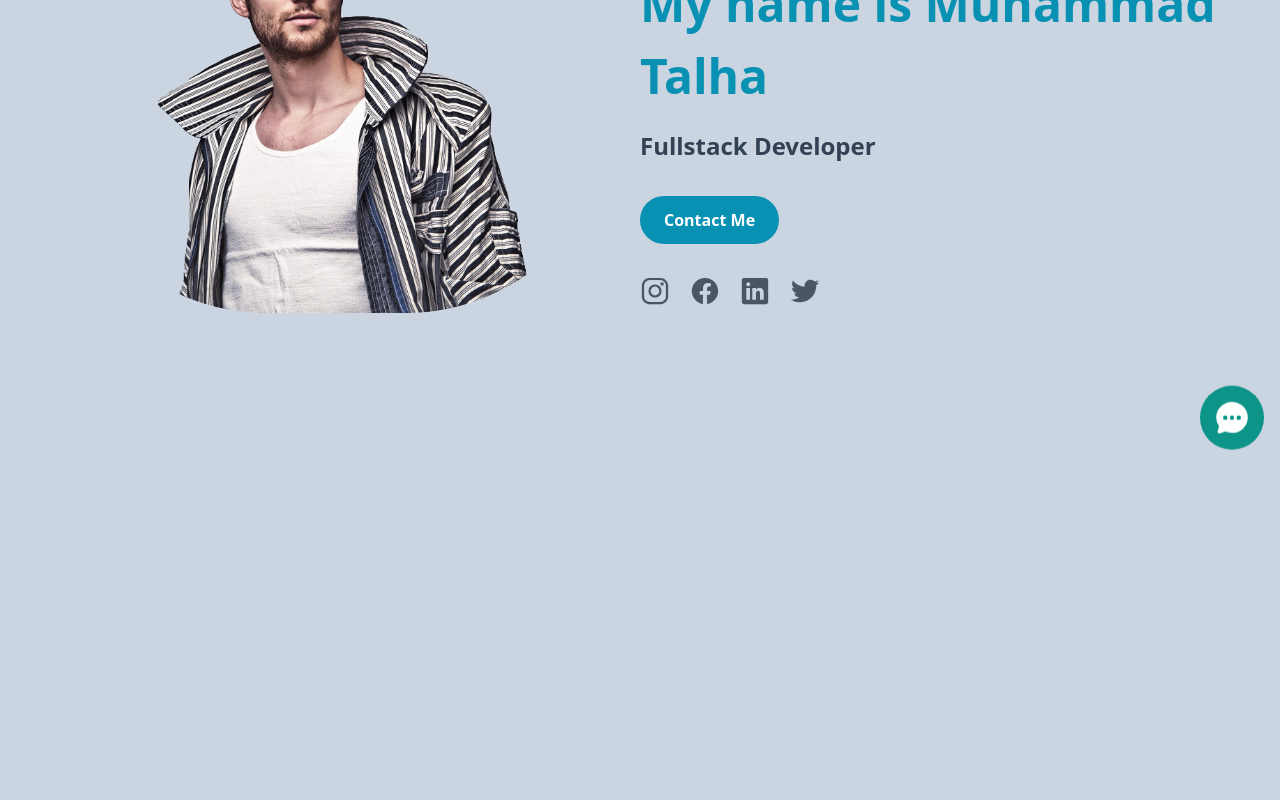
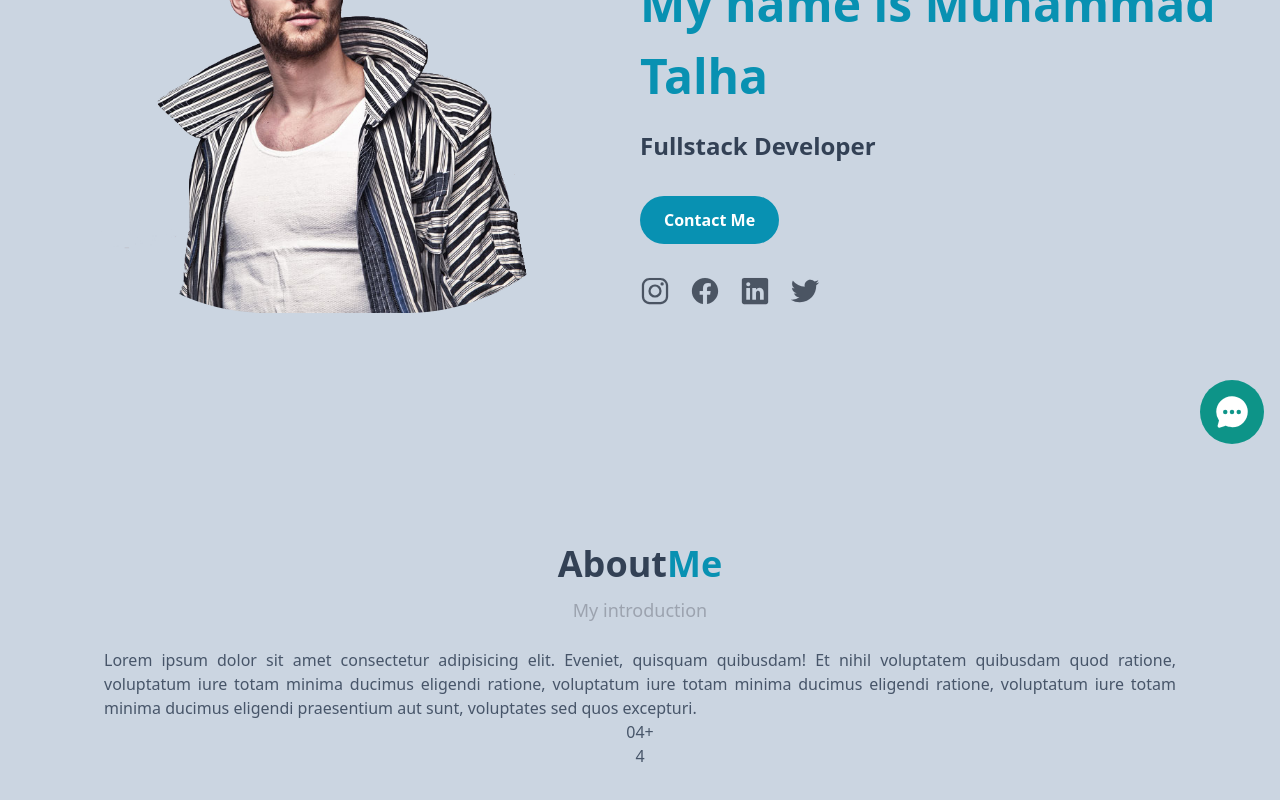
Before and after one commit to Muhammad-Talha028989/Muhammad-Talha-Portfolio, a React (Vite) app: page / in a window 1280 px wide. Shown: the part 328-1128 px from the top of the page. Before the commit the page ends 864 px from the top, so only its background shows below. Built offline with nearby package versions, Linux system fonts and the light colour scheme.

Commit message:
Adding amd Updating about section

```diff
--- a/src/components/About.jsx
+++ b/src/components/About.jsx
@@ -1,7 +1,36 @@
 import React from "react";
 
 const About = () => {
-  return <div></div>;
+  return (
+    <section className={`py-10 text-white`} id="about">
+      <div className="text-center mt-g">
+        <h3 className="text-4xl font-semibold text-slate-700">
+          About<span className="text-cyan-600">Me</span>
+        </h3>
+        <p className="text-gray-400 my-3 text-lg">My introduction</p>
+        <div className="flex md:flex-row flex-col-reverse items-center md:gap-6 gap-12 px-10 max-w-6xl mx-auto">
+          <div className="">
+            <div className="text-slate-600 my-3">
+              <p className="text-justify">
+                Lorem ipsum dolor sit amet consectetur adipisicing elit.
+                Eveniet, quisquam quibusdam! Et nihil voluptatem quibusdam quod
+                ratione, voluptatum iure totam minima ducimus eligendi ratione,
+                voluptatum iure totam minima ducimus eligendi ratione,
+                voluptatum iure totam minima ducimus eligendi praesentium aut
+                sunt, voluptates sed quos excepturi.
+              </p>
+              <div className="">
+                <div className="">
+                  <h3 className="">04+</h3>
+                  {setTimeout(() => {}, 1000)}
+                </div>
+              </div>
+            </div>
+          </div>
+        </div>
+      </div>
+    </section>
+  );
 };
 
 export default About;
--- /dev/null
+++ b/src/components/api/about.api.js
@@ -0,0 +1,16 @@
+export const infoAbout = [
+  {
+    text: "Years experience",
+    count: 04,
+  },
+  {
+    text: "Completed Projects",
+    count: 05,
+  },
+  {
+    text: "Companies Work",
+    count: 0,
+  },
+];
+
+export default infoAbout;
```
